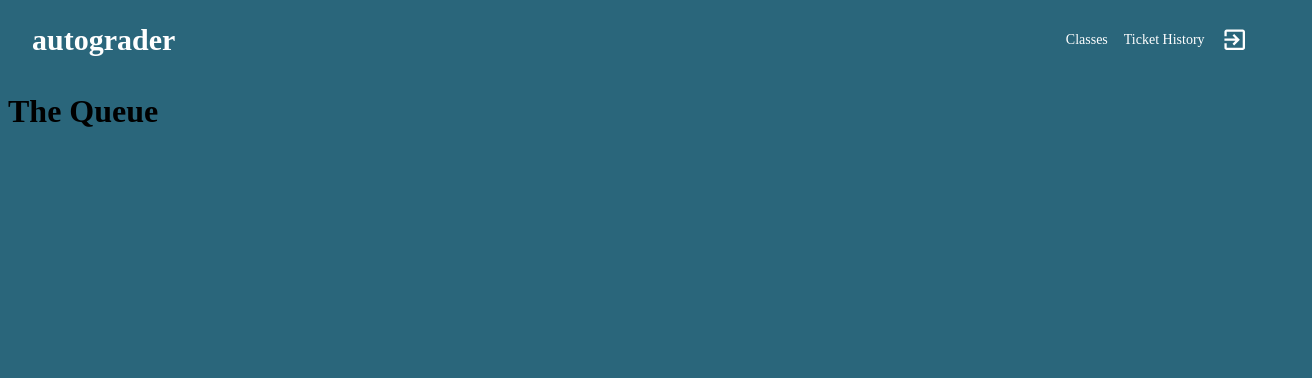
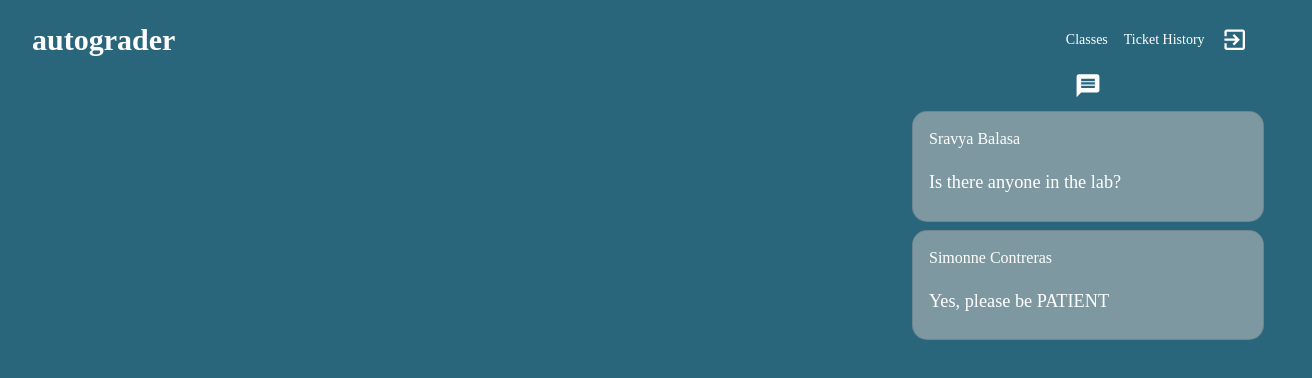
Before and after one commit to Autograder/rook, a React (Create React App) app: page /queue in a window 1280 px wide. Shown: the top 378 px of the page, 1312 px wide, since content can reach past the window. Built offline with nearby package versions, Linux system fonts and the light colour scheme.

Commit message:
Working on messages for queue

```diff
--- /dev/null
+++ b/src/components/Message.tsx
@@ -0,0 +1,28 @@
+import React from 'react';
+import { Typography, Box, Card, CardContent } from '@material-ui/core';
+import { ThemeProvider } from '@material-ui/styles';
+import Styles from '../style/MessageStyle';
+import OurTheme from '../style/Theme';
+
+export default function Message(props:any) {
+    const classes = Styles.useStyles();
+    const theme = OurTheme.theme;
+
+    return (
+        <Box>
+            <ThemeProvider theme={theme}>
+                <Card variant='outlined' className={classes.message}>
+                    <CardContent>
+                        <Typography variant="body2">
+                            {props.sender}
+                        </Typography>
+                        <br/>
+                        <Typography variant="body1">
+                            {props.message}
+                        </Typography>
+                    </CardContent>
+                </Card>
+            </ThemeProvider>
+        </Box>
+    );
+}
--- a/src/components/Queue.tsx
+++ b/src/components/Queue.tsx
@@ -1,15 +1,37 @@
 import React from 'react';
 import Navbar from './Navbar';
-//import OurTheme from '../style/Theme';
-//import Styles from '../style/QueueStyle';
+import Message from './Message';
+import { ThemeProvider } from '@material-ui/styles';
+import { Paper, Grid } from '@material-ui/core';
+import MessageIcon from '@material-ui/icons/Message';
+import OurTheme from '../style/Theme';
+import Styles from '../style/QueueStyle';
 
 export default function Queue() {
-    //const theme = OurTheme.theme;
-	//const classes = Styles.useStyles();
+    const theme = OurTheme.theme;
+	const classes = Styles.useStyles();
     return (
         <div>
-            <Navbar/>
-            <h1>The Queue</h1>
+            <ThemeProvider theme={theme}>
+                <Navbar/>
+                <Grid container spacing={10}>
+                    <Grid item xs={4}>
+                        <Paper>
+
+                        </Paper>
+                    </Grid>
+                    <Grid item xs={4}>
+                        <Paper>
+
+                        </Paper>
+                    </Grid>
+                    <Grid item xs={4}>
+                        <MessageIcon className={classes.icon}/>
+                        <Message sender="Sravya Balasa" message="Is there anyone in the lab?"/>
+                        <Message sender="Simonne Contreras" message="Yes, please be PATIENT"/>
+                    </Grid>
+                </Grid>
+            </ThemeProvider>
         </div>
     );
 }
--- /dev/null
+++ b/src/style/MessageStyle.tsx
@@ -0,0 +1,11 @@
+import { makeStyles } from '@material-ui/core/styles';
+
+const useStyles = makeStyles((theme) => ({
+	message: {
+      margin: theme.spacing(1),
+      backgroundColor: '#7e98a1',
+      'border-radius': '15px',
+    },
+}));
+
+export default {useStyles};
--- a/src/style/NavbarStyle.tsx
+++ b/src/style/NavbarStyle.tsx
@@ -10,9 +10,9 @@ const useStyles = makeStyles((theme) => ({
 		color: "#ffffff"
 	},
 	title: {
-	  flexGrow: 1,
-	  fontSize: 30,
-	  fontWeight: 'bold'
+	  	flexGrow: 1,
+	  	fontSize: 30,
+	  	fontWeight: 'bold'
 	},
 	pages: {
 		fontSize: 14,
--- /dev/null
+++ b/src/style/QueueStyle.tsx
@@ -0,0 +1,13 @@
+import { makeStyles } from '@material-ui/core/styles';
+
+const useStyles = makeStyles((theme) => ({
+    icon: {
+        color: 'white',
+        width : 100,
+        'position' : 'relative',
+        'left' : '50%',
+        'margin-left' : '-50px',
+    },
+}));
+
+export default {useStyles};
```
